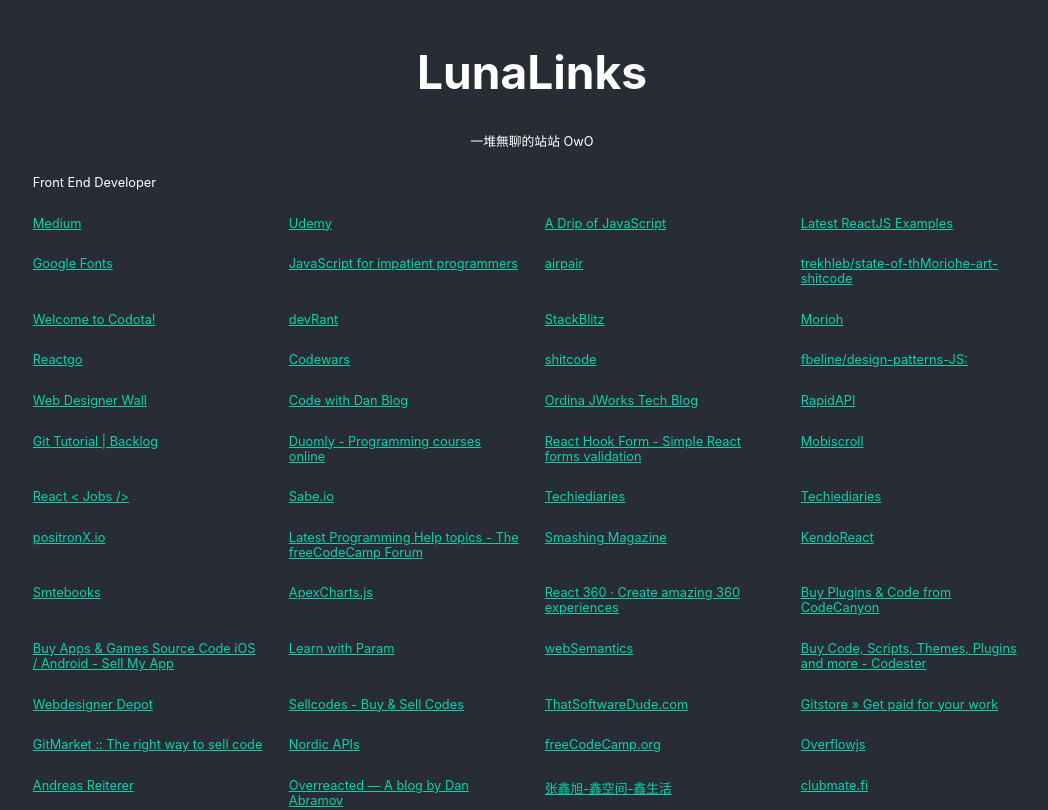
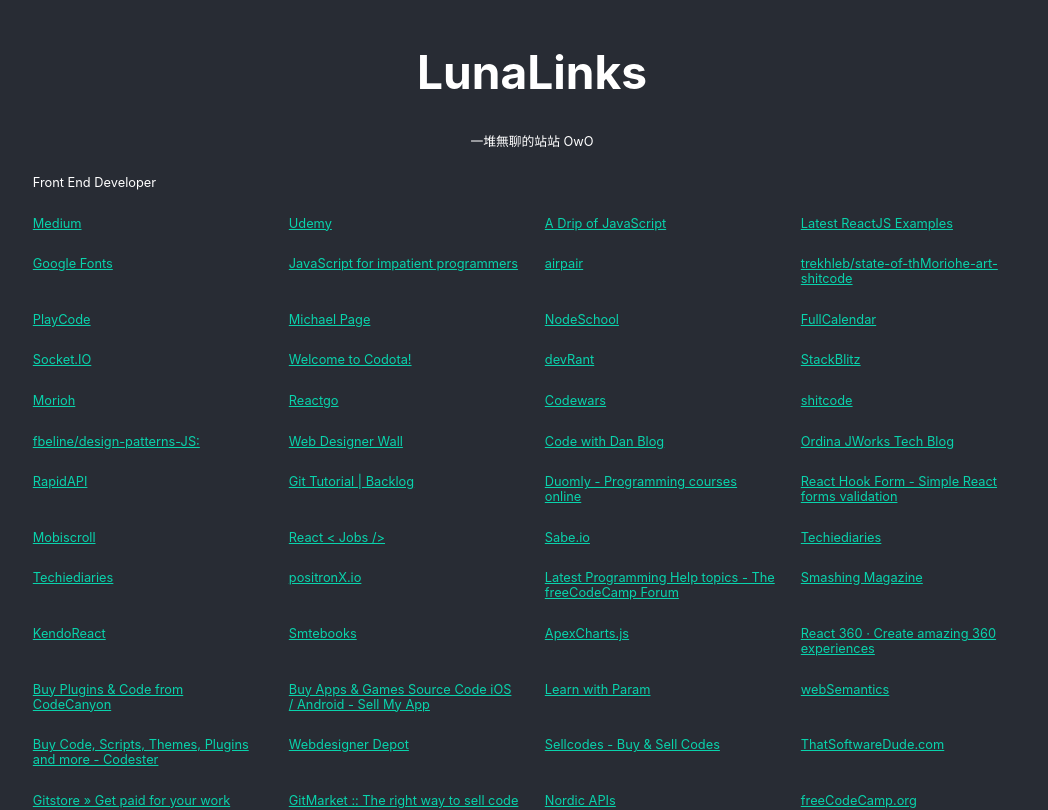
Before and after one commit to catsheue/lunalinks, a React (Create React App) app: page / in a window 1280 px wide. Shown: the top 810 px of the page, without its empty margins (108-1156 px from the left). Built offline with nearby package versions, Linux system fonts and the light colour scheme.

Commit message:
add links :speech_balloon:

```diff
--- a/src/assets/db.js
+++ b/src/assets/db.js
@@ -39,6 +39,34 @@
 		"title": "trekhleb/state-of-thMoriohe-art-shitcode",
 		"links": "https://github.com/trekhleb/state-of-the-art-shitcode",
 		"description": "💩State-of-the-art shitcode principles your project should follow to call it a proper shitcode"
+	},
+	{
+		"type": "Front End Developer",
+		"title": "PlayCode",
+		"links": "https://playcode.io/",
+		"description": "Code Sandbox. Online Code Editor"
+	},
+	{
+		"type": "Front End Developer",
+		"title": "Michael Page",
+		"links": "https://www.michaelpage.com.tw/zh",
+		"description": "工作、求職建議和招聘服務 - 米高蒲志 - 台灣"
+	},
+	{
+		"type": "Front End Developer",
+		"title": "NodeSchool",
+		"links": "https://nodeschool.io/zh-tw/",
+	},
+	{
+		"type": "Front End Developer",
+		"title": "FullCalendar",
+		"links": "https://fullcalendar.io/",
+		"description": "JavaScript Event Calendar"
+	},
+	{
+		"type": "Front End Developer",
+		"title": "Socket.IO",
+		"links": "https://socket.io/"
 	},
 	{
 		"type": "Front End Developer",
```
